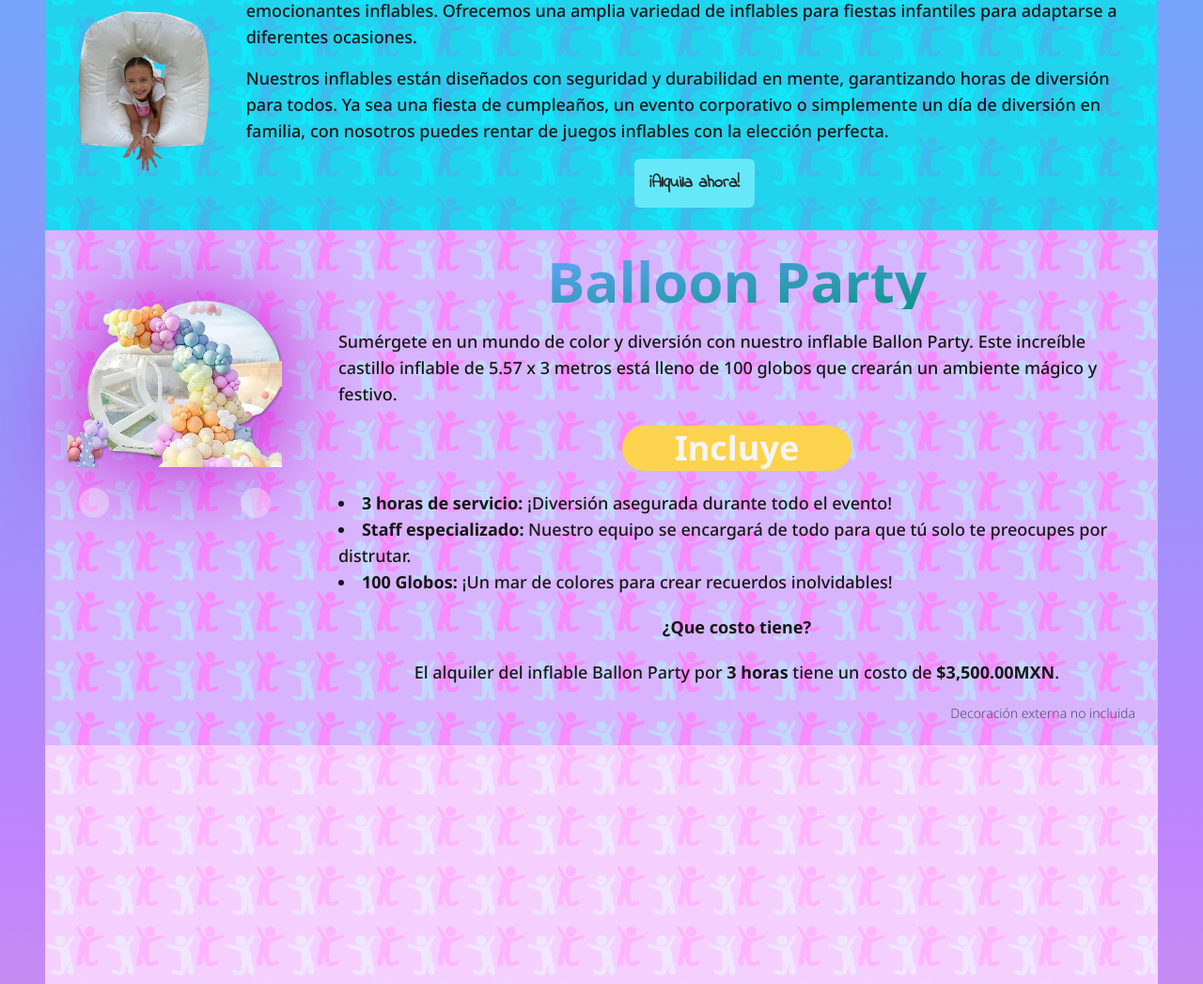
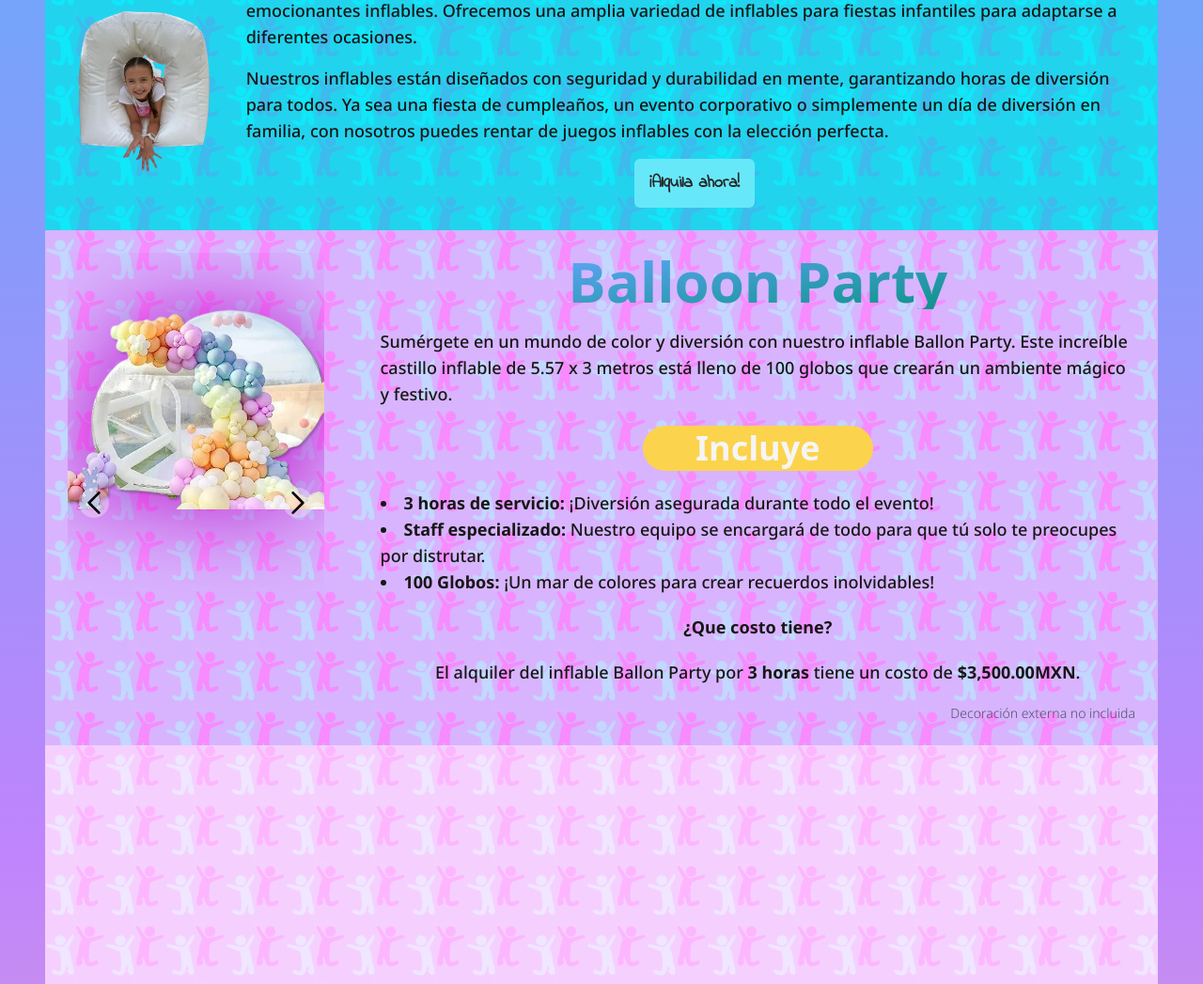
Before and after one commit to SaMoSe12/jumpilines-web, a website: page src/index.html in a window 1280 px wide. Shown: the part 721-1768 px from the top of the page at 94% size. Drawn offline with nearby package versions, Linux system fonts and the light colour scheme; a web font is replaced by a local one.

Commit message:
galeria x producto

```diff
--- a/src/index.html
+++ b/src/index.html
@@ -47,8 +47,7 @@
                 </button>
                 <button
                     class="font-link px-4 bg-emerald-300 rounded-lg text-xl text-neutral-100 hover:bg-emerald-200 hover:text-neutral-800 transition-all duration-100 ease-linear hover:shadow-green-600 hover:shadow-md active:bg-emerald-400"
-                    data-target="#faqs"
-                    @click="document.querySelector($event.target.dataset.target).scrollIntoView()">
+                    data-target="#faqs" @click="document.querySelector($event.target.dataset.target).scrollIntoView()">
                     Preguntas frecuentes
                 </button>
                 <button
@@ -96,15 +95,15 @@
                 Galeria
             </span>
         </div>
-        <div  data-target="#contactanos" class="group w-full h-1/5 ml-10 bg-emerald-500 flex justify-center items-center"
-        @click="openHM = false; document.querySelector($event.target.dataset.target).scrollIntoView()">
+        <div data-target="#contactanos" class="group w-full h-1/5 ml-10 bg-emerald-500 flex justify-center items-center"
+            @click="openHM = false; document.querySelector($event.target.dataset.target).scrollIntoView()">
             <span data-target="#contactanos"
                 class="font-link text-4xl  text-neutral-100 group-hover:-rotate-12 group-active:-rotate-12 group-focus:-rotate-12 group-hover:scale-125 group-active:scale-125 group-focus:scale-125 transition-transform duration-100 ease-in-out">
                 Preguntas Frecuentes
             </span>
         </div>
-        <div  data-target="#contactanos" class="group w-full h-1/5 ml-10 bg-amber-500 flex justify-center items-center"
-        @click="openHM = false; document.querySelector($event.target.dataset.target).scrollIntoView()">
+        <div data-target="#contactanos" class="group w-full h-1/5 ml-10 bg-amber-500 flex justify-center items-center"
+            @click="openHM = false; document.querySelector($event.target.dataset.target).scrollIntoView()">
             <span data-target="#contactanos"
                 class="font-link text-4xl  text-neutral-100 group-hover:-rotate-12 group-active:-rotate-12 group-focus:-rotate-12 group-hover:scale-125 group-active:scale-125 group-focus:scale-125 transition-transform duration-100 ease-in-out">
                 Contactanos
@@ -141,11 +140,13 @@
                 </figure>
                 <div class="flex justify-normal items-center flex-col gap-4">
                     <p>Somos una empresa nueva dedicada a brindar diversión y entretenimiento para niños y adultos con
-                        nuestros emocionantes inflables. Ofrecemos una amplia variedad de inflables para fiestas infantiles para adaptarse a diferentes
+                        nuestros emocionantes inflables. Ofrecemos una amplia variedad de inflables para fiestas
+                        infantiles para adaptarse a diferentes
                         ocasiones.</p>
                     <p>Nuestros inflables están diseñados con seguridad y durabilidad en mente, garantizando
                         horas de diversión para todos. Ya sea una fiesta de cumpleaños, un evento corporativo o
-                        simplemente un día de diversión en familia, con nosotros puedes rentar de juegos inflables con la elección
+                        simplemente un día de diversión en familia, con nosotros puedes rentar de juegos inflables con
+                        la elección
                         perfecta.</p>
                     <button type="button" data-target="#contactanos"
                         @click="document.querySelector($event.target.dataset.target).scrollIntoView()"
@@ -155,42 +156,89 @@
                 </div>
             </div>
         </section>
-        <section id="brincolines" class="min-h-[50svh] bg-purple-300 bg-[url(./img/JumpmenAlpha.png)] bg-repeat bg-[length:64px_64px] bg-blend-overlay py-6 px-3 sm:px-6">
+        <section id="brincolines"
+            class="min-h-[50svh] bg-purple-300 bg-[url(./img/JumpmenAlpha.png)] bg-repeat bg-[length:64px_64px] bg-blend-overlay py-6 px-3 sm:px-6">
             <div class="flex flex-row">
-                <div class="flex flex-col sm:flex-row gap-10">
-                    <figure class="relative group" x-data="{images: ['BAlpha.png', 'B1.png', 'B2.png', 'B4.png', 'B5.png']}">
-                        <span class="w-6 h-6 sm:w-8 sm:h-8 absolute z-10 top-1/2 left-3 bg-neutral-50/35 rounded-full group-hover:bg-neutral-50/85">
-                            <svg width="24" height="24" viewBox="0 0 100 100">
-                                <!-- FINISH THIS SHIT -->
-                                <path
-                                d="M136 90C150.384 112.919 266.871 185.871 263.166 204.626C261.326 213.931 242.049 227.382 237.725 230.837C217.044 247.361 153.451 296.996 136 310.245"
-                                class="stroke-slate-900 stroke-2"
-                                stroke-linecap="round"
-                                stroke-linejoin="round"/>
+                <div class="flex flex-col sm:flex-row gap-10 justify-center items-center">
+                    <figure class="relative group h-full w-1/2 select-none overflow-y-hidden"
+                        x-data="{images: ['BAlpha.png', 'B1.png', 'B2.png', 'B4.png', 'B5.png'],  current: 0}">
+                        <span
+                            class="w-6 h-6 sm:w-8 sm:h-8 absolute z-10 top-1/2 left-3 bg-neutral-50/35 rounded-full group-hover:bg-neutral-50/85 flex justify-center items-center overflow-hidden cursor-pointer"
+                            @click="current < 0||current%5 == 0 ? current = 4: ''; current-=1">
+                            <svg class="h-6 w-6" version="1.1" id="Capa_1" xmlns="http://www.w3.org/2000/svg"
+                                xmlns:xlink="http://www.w3.org/1999/xlink" viewBox="0 0 185.34 185.34"
+                                xml:space="preserve" fill="#000000" stroke="#000000" stroke-width="0.00185343"
+                                transform="rotate(0)matrix(-1, 0, 0, 1, 0, 0)">
+                                <g id="SVGRepo_bgCarrier" stroke-width="0"></g>
+                                <g id="SVGRepo_tracerCarrier" stroke-linecap="round" stroke-linejoin="round"
+                                    stroke="#CCCCCC" stroke-width="0.7413719999999999"></g>
+                                <g id="SVGRepo_iconCarrier">
+                                    <g>
+                                        <g>
+                                            <path class="fill-neutral-950"
+                                                d="M51.707,185.343c-2.741,0-5.493-1.044-7.593-3.149c-4.194-4.194-4.194-10.981,0-15.175 l74.352-74.347L44.114,18.32c-4.194-4.194-4.194-10.987,0-15.175c4.194-4.194,10.987-4.194,15.18,0l81.934,81.934 c4.194,4.194,4.194,10.987,0,15.175l-81.934,81.939C57.201,184.293,54.454,185.343,51.707,185.343z">
+                                            </path>
+                                        </g>
+                                    </g>
+                                </g>
                             </svg>
                         </span>
-                        <img src="./img/BAlpha.png" alt="Inflable Globos" class="w-full drop-shadow-[0_0_50px_rgba(187,0,197,0.88)]">
-                        <span class="w-6 h-6  sm:w-8 sm:h-8 absolute z-10 top-1/2  right-3 bg-neutral-50/35 rounded-full group-hover:bg-neutral-50/85"></span>
+                        <img x-bind:src="'./img/'+images[current]" alt="Inflable Globos"
+                            class="w-full drop-shadow-[0_0_50px_rgba(187,0,197,0.88)] select-none">
+                        <span
+                            class="w-6 h-6  sm:w-8 sm:h-8 absolute z-10 top-1/2  right-3 bg-neutral-50/35 rounded-full group-hover:bg-neutral-50/85 flex justify-center items-center overflow-hidden cursor-pointer"
+                            @click="current+=1;current%5 == 0 ? current = 0: ''">
+
+                            <svg class="w-6 h-6" version="1.1" id="Capa_1" xmlns="http://www.w3.org/2000/svg"
+                                xmlns:xlink="http://www.w3.org/1999/xlink" viewBox="0 0 185.34 185.34"
+                                xml:space="preserve" fill="#000000" stroke="#000000" stroke-width="0.00185343"
+                                transform="rotate(0)matrix(1, 0, 0, 1, 0, 0)">
+                                <g id="SVGRepo_bgCarrier" stroke-width="0">
+
+                                </g>
+                                <g id="SVGRepo_tracerCarrier" stroke-linecap="round" stroke-linejoin="round"
+                                    stroke="#CCCCCC" stroke-width="0.7413719999999999">
+                                </g>
+                                <g id="SVGRepo_iconCarrier">
+                                    <g>
+                                        <g>
+                                            <path class="fill-neutral-950"
+                                                d="M51.707,185.343c-2.741,0-5.493-1.044-7.593-3.149c-4.194-4.194-4.194-10.981,0-15.175 l74.352-74.347L44.114,18.32c-4.194-4.194-4.194-10.987,0-15.175c4.194-4.194,10.987-4.194,15.18,0l81.934,81.934 c4.194,4.194,4.194,10.987,0,15.175l-81.934,81.939C57.201,184.293,54.454,185.343,51.707,185.343z">
+                                            </path>
+                                        </g>
+                                    </g>
+                                </g>
+                            </svg>
                     </figure>
                     <div class="w-full sm:w-auto flex justify-center items-center flex-col gap-5 ml-5">
-                        <h3 class="font-title text-3xl sm:text-6xl font-bold text-transparent bg-gradient-to-br from-blue-400 to-teal-600 bg-clip-text">Balloon Party</h3>
-                        <p>Sumérgete en un mundo de color y diversión con nuestro inflable Ballon Party. Este increíble castillo inflable de 5.57 x 3 metros está lleno de 100 globos que crearán un ambiente mágico y festivo.</p>
-                        <h4 class="font-title text-2xl sm:text-4xl font-semibold text-neutral-100 bg-amber-300 px-14 rounded-full py-1">Incluye</h4>
+                        <h3
+                            class="font-title text-3xl sm:text-6xl font-bold text-transparent bg-gradient-to-br from-blue-400 to-teal-600 bg-clip-text">
+                            Balloon Party</h3>
+                        <p>Sumérgete en un mundo de color y diversión con nuestro inflable Ballon Party. Este increíble
+                            castillo inflable de 5.57 x 3 metros está lleno de 100 globos que crearán un ambiente mágico
+                            y festivo.</p>
+                        <h4
+                            class="font-title text-2xl sm:text-4xl font-semibold text-neutral-100 bg-amber-300 px-14 rounded-full py-1">
+                            Incluye</h4>
                         <ul class="list-disc list-inside">
                             <li>
-                                <span class="font-bold">3 horas de servicio:</span> ¡Diversión asegurada durante todo el evento!
+                                <span class="font-bold">3 horas de servicio:</span> ¡Diversión asegurada durante todo el
+                                evento!
                             </li>
                             <li>
-                                <span class="font-bold">Staff especializado:</span> Nuestro equipo se encargará de todo para que tú solo te preocupes por distrutar.
+                                <span class="font-bold">Staff especializado:</span> Nuestro equipo se encargará de todo
+                                para que tú solo te preocupes por distrutar.
                             </li>
                             <li>
-                                <span class="font-bold">100 Globos:</span> ¡Un mar de colores para crear recuerdos inolvidables!
+                                <span class="font-bold">100 Globos:</span> ¡Un mar de colores para crear recuerdos
+                                inolvidables!
                             </li>
                         </ul>
                         <h4 class="font-2xl font-bold">
                             ¿Que costo tiene?
                         </h4>
-                        <p>El alquiler del inflable Ballon Party por <span class="font-bold">3 horas</span> tiene un costo de <span class="font-bold">$3,500.00MXN</span>.</p>
+                        <p>El alquiler del inflable Ballon Party por <span class="font-bold">3 horas</span> tiene un
+                            costo de <span class="font-bold">$3,500.00MXN</span>.</p>
                         <span class="font-light text-sm text-slate-600 self-end">Decoración externa no incluida</span>
                     </div>
                 </div>
@@ -200,10 +248,12 @@
             class="min-h-svh bg-fuchsia-200 bg-[url(./img/JumpmenAlpha.png)] bg-repeat sm:bg-[length:64px_64px] bg-blend-overlay">
 
         </section>
-        <section id="faqs" class="min-h-[50svh] bg-emerald-200 bg-[url(./img/JumpmenAlpha.png)] sm:bg-repeat bg-[length:64px_64px] bg-blend-overlay">
+        <section id="faqs"
+            class="min-h-[50svh] bg-emerald-200 bg-[url(./img/JumpmenAlpha.png)] sm:bg-repeat bg-[length:64px_64px] bg-blend-overlay">
 
         </section>
-        <section id="contactanos" class="min-h-[50svh] bg-amber-200 bg-[url(./img/JumpmenAlpha.png)] sm:bg-repeat bg-[length:64px_64px] bg-blend-overlay">
+        <section id="contactanos"
+            class="min-h-[50svh] bg-amber-200 bg-[url(./img/JumpmenAlpha.png)] sm:bg-repeat bg-[length:64px_64px] bg-blend-overlay">
 
         </section>
     </main>
```
Also changed, not shown: src/main.css.
